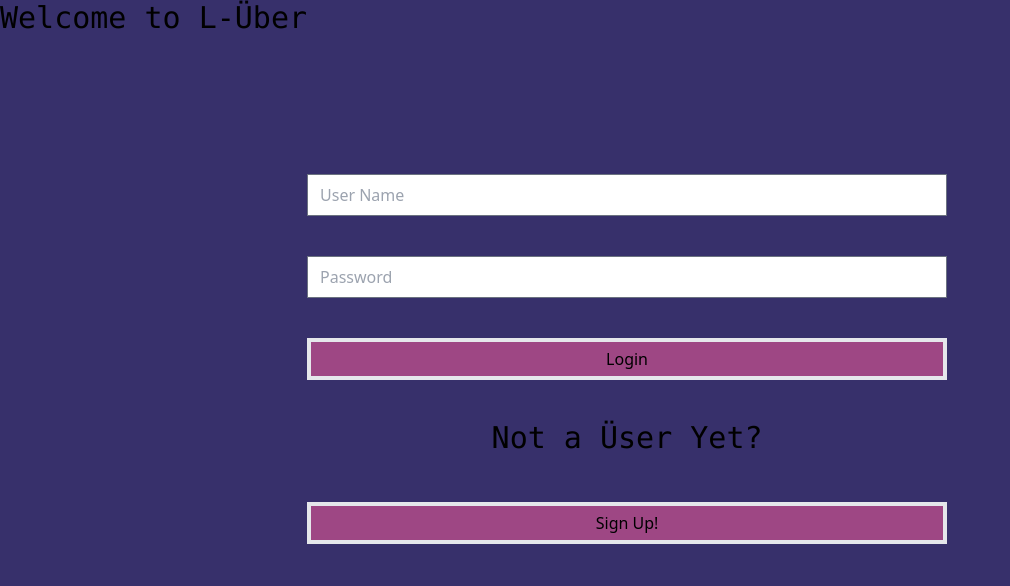
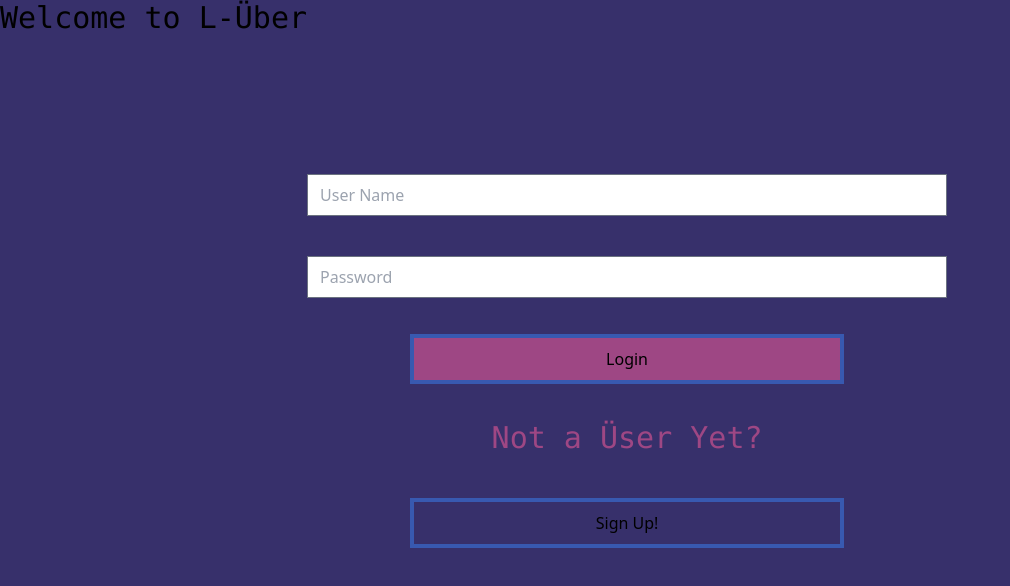
Before and after one commit to Jarhym27/Launch_App, a React (Create React App) app in the folder front-end/: page / in a window 1280 px wide. Shown: the top 586 px of the page, without its empty margins (0-1010 px from the left). Built offline with nearby package versions, Linux system fonts and the light colour scheme.

Commit message:
App.js merge conflict fix

```diff
--- a/front-end/src/App.js
+++ b/front-end/src/App.js
@@ -9,11 +9,12 @@ export const RocketInfo = createContext();
 
 function App() {
   const [ userLogin, setUserLogin ] = useState('');
-  const [userCreate, setUserCreate] = useState({username:'', password: '', role_id:'0' })
-  return (
-    <RocketInfo.Provider value={{userLogin, setUserLogin, userCreate, setUserCreate}}>
-    <Router>
-      <Routes>
+  const [userCreate, setUserCreate] = useState({username:'', password: '', organization:'' });
+
+  return(
+  <RocketInfo.Provider value={{userCreate, setUserCreate}}>
+  <Router>
+  <Routes>
         <Route path='/' element={< Login/>}></Route>
         {/* <Route path='/Login' element={< Login />}></Route> */}
         <Route path='/Signup' element={<Signup/>}></Route>
--- a/front-end/src/component/Login.js
+++ b/front-end/src/component/Login.js
@@ -75,9 +75,9 @@ return (
     <div className='grid grid-cols-1 grid-rows-6 gap-10 w-3/6 self-center'>
       <input className='' type='text' placeholder='User Name'></input>
       <input type='password' placeholder='Password'></input>
-      <button className='border-4 bg-magenta'>Login</button>
-      <h1 className='font-mono text-3xl text-center padding-y-4'>Not a Üser Yet?</h1>
-      <button className='border-4 bg-magenta'>Sign Up!</button>
+      <button className='ring-4 bg-magenta w-4/6 justify-self-center'>Login</button>
+      <h1 className='font-mono text-3xl text-magenta text-center padding-y-4'>Not a Üser Yet?</h1>
+      <button className='ring-4 ring-color-coral bg-purple w-4/6 justify-self-center'>Sign Up!</button>
     </div>
 
   </div>
```
